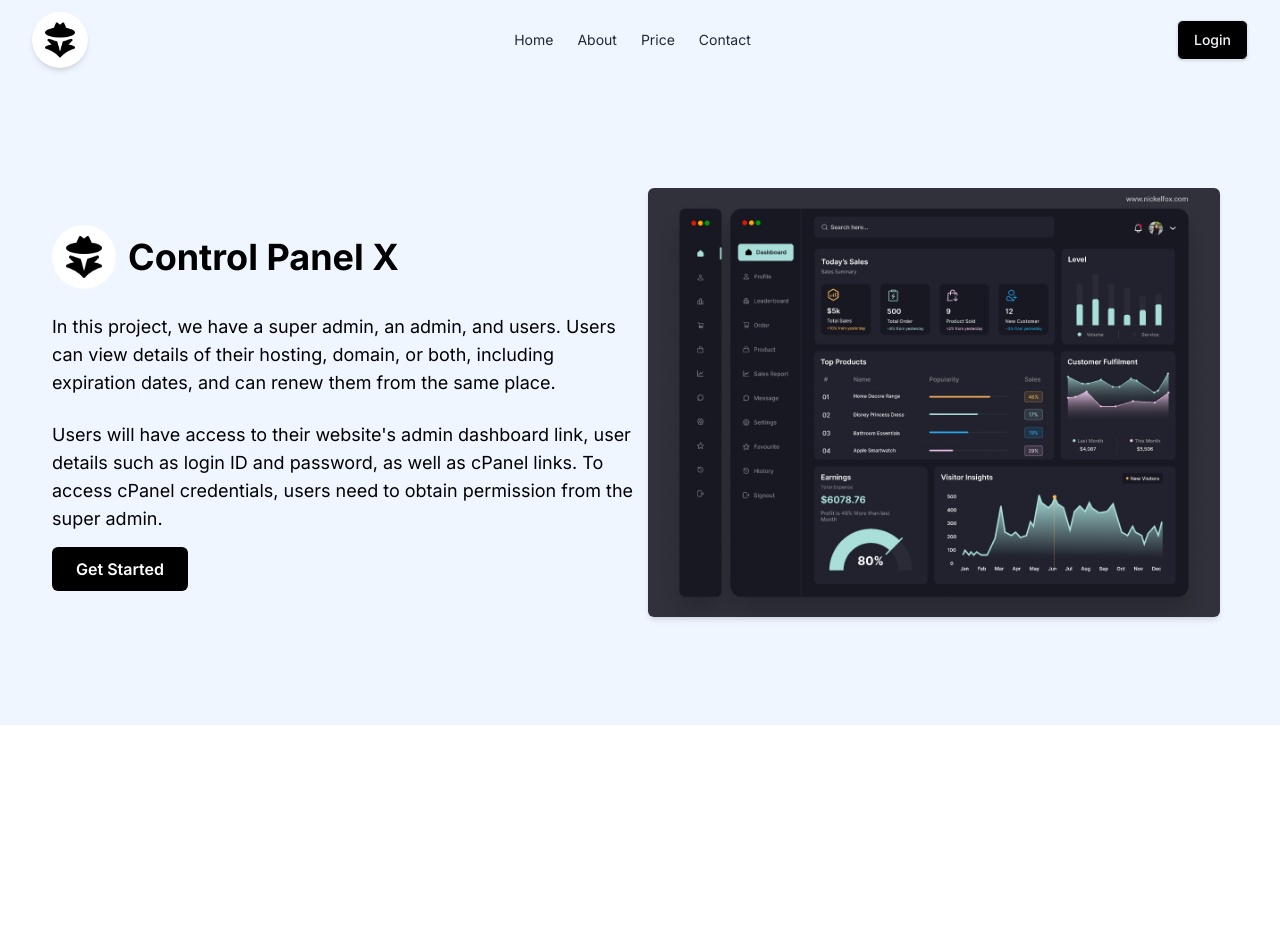
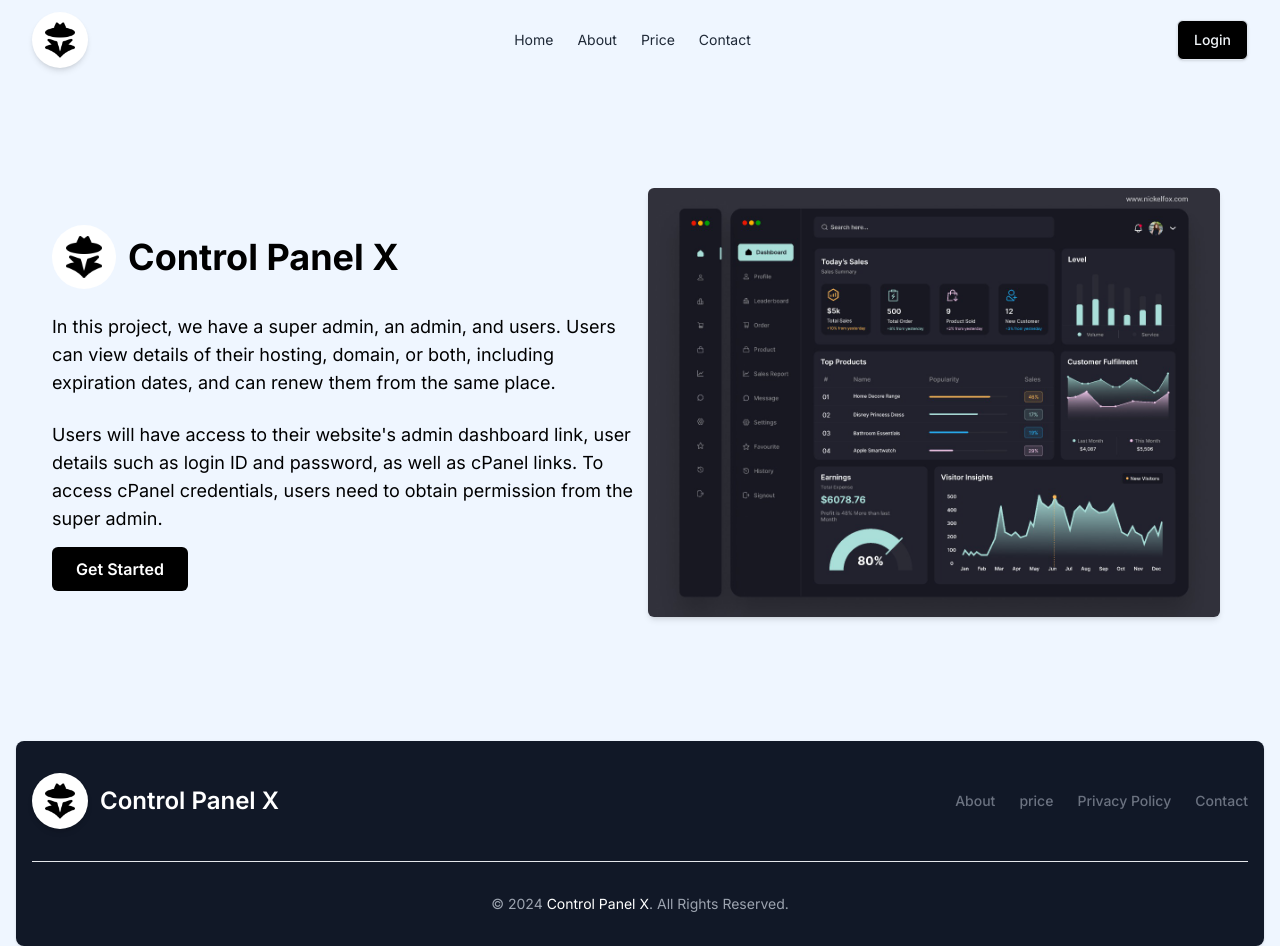
Before and after one commit to riteshk-007/ControlPanelX, a Next.js app: page / in a window 1280 px wide. Before the commit the page ends 800 px from the top, so only its background shows below. Built offline with nearby package versions, Linux system fonts and the light colour scheme.

Commit message:
chore: Add Footer component to HomeLayout

```diff
--- a/app/(pages)/(home)/layout.js
+++ b/app/(pages)/(home)/layout.js
@@ -1,3 +1,4 @@
+import Footer from "@/app/components/Footer";
 import Navbar from "@/app/components/Navbar";
 import React from "react";
 
@@ -6,6 +7,7 @@
     <div>
       <Navbar />
       {children}
+      <Footer />
     </div>
   );
 };
--- /dev/null
+++ b/app/components/Footer.jsx
@@ -0,0 +1,54 @@
+import Image from "next/image";
+import Link from "next/link";
+import React from "react";
+
+const Footer = () => {
+  return (
+    <footer className=" rounded-lg shadow bg-gray-900 m-4">
+      <div className="w-full max-w-screen-xl mx-auto p-4 md:py-8">
+        <div className="sm:flex sm:items-center sm:justify-between">
+          <span className="flex items-center mb-4 sm:mb-0 space-x-3 rtl:space-x-reverse">
+            <Link href="/" className="bg-white p-2 rounded-full shadow-md ">
+              <Image src={"/icon.png"} width={40} height={40} alt={"logo"} />
+            </Link>
+            <span className="self-center text-2xl font-semibold whitespace-nowrap text-white">
+              Control Panel X
+            </span>
+          </span>
+          <ul className="flex flex-wrap justify-center items-center mb-6 text-sm font-medium text-gray-500 sm:mb-0 dark:text-gray-400">
+            <li>
+              <Link href="/about" className="hover:underline me-4 md:me-6">
+                About
+              </Link>
+            </li>
+            <li>
+              <Link href="/price" className="hover:underline me-4 md:me-6">
+                price
+              </Link>
+            </li>
+            <li>
+              <Link href="/" className="hover:underline me-4 md:me-6">
+                Privacy Policy
+              </Link>
+            </li>
+            <li>
+              <Link href="/contact" className="hover:underline">
+                Contact
+              </Link>
+            </li>
+          </ul>
+        </div>
+        <hr className="my-6 border-gray-200 sm:mx-auto  lg:my-8" />
+        <span className="block text-sm  sm:text-center text-gray-400">
+          © 2024{" "}
+          <Link href="/" className="hover:underline text-white">
+            Control Panel X
+          </Link>
+          . All Rights Reserved.
+        </span>
+      </div>
+    </footer>
+  );
+};
+
+export default Footer;
```
